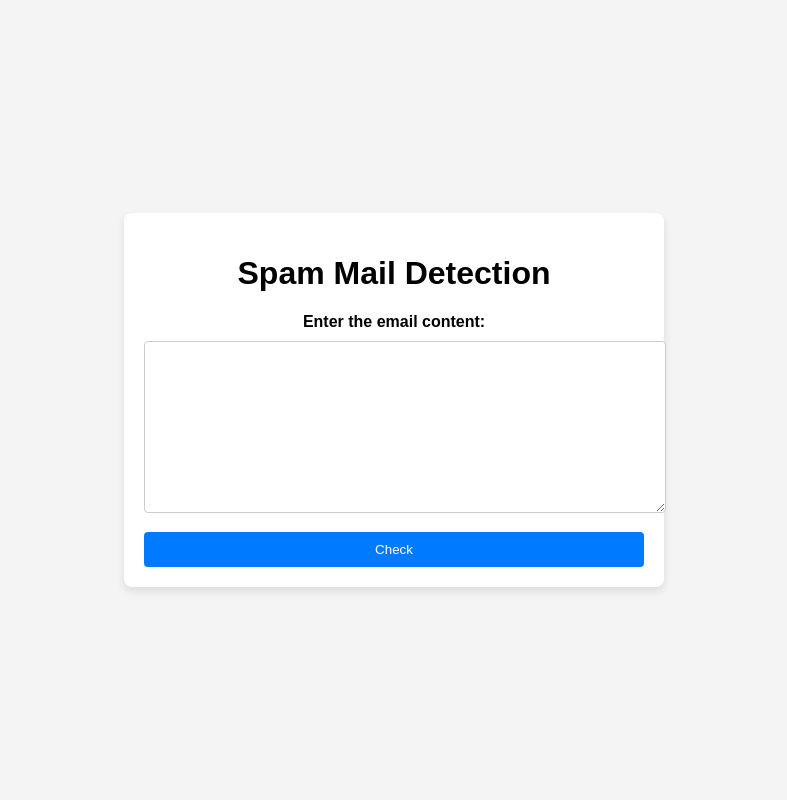
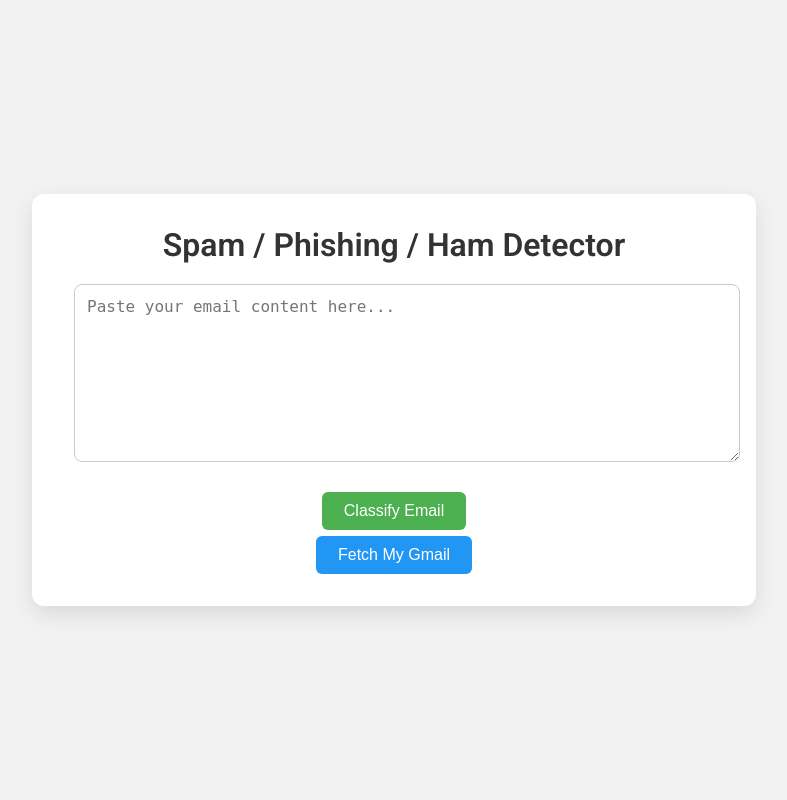
Before and after one commit to yamini749/Spam-Mail-Detection, a Flask app: page / in a window 1280 px wide. Shown: the whole page, without its empty margins (246-1033 px from the left). Run offline with Flask 3, Linux system fonts and the light colour scheme; parts of the project's set-up code (start-up, migrations or seed data) failed here and were passed over.

Commit message:
Add files via upload

```diff
--- a/templates/index.html
+++ b/templates/index.html
@@ -1,93 +1,75 @@
 <!DOCTYPE html>
 <html lang="en">
 <head>
-    <meta charset="UTF-8">
-    <meta name="viewport" content="width=device-width, initial-scale=1.0">
-    <title>Spam Mail Detection</title>
-    <style>
-        body {
-            display: flex;
-            flex-direction: column;
-            justify-content: center;
-            align-items: center;
-            min-height: 100vh;
-            margin: 0;
-            font-family: Arial, sans-serif;
-            background-color: #f4f4f4;
-        }
-
-        form {
-            background: #fff;
-            padding: 20px;
-            border-radius: 8px;
-            box-shadow: 0 4px 8px rgba(0, 0, 0, 0.1);
-            max-width: 500px;
-            width: 100%;
-            text-align: center;
-        }
-
-        h1 {
-            text-align: center;
-        }
-
-        label {
-            display: block;
-            margin-bottom: 10px;
-            font-weight: bold;
-        }
-
-        textarea {
-            width: 100%;
-            padding: 10px;
-            margin-bottom: 15px;
-            border-radius: 4px;
-            border: 1px solid #ccc;
-            resize: vertical;
-        }
-
-        input[type="submit"] {
-            background-color: #007BFF;
-            color: #fff;
-            padding: 10px 15px;
-            border: none;
-            border-radius: 4px;
-            cursor: pointer;
-            width: 100%;
-        }
-
-        input[type="submit"]:hover {
-            background-color: #0056b3;
-        }
-
-        .prediction {
-            margin-top: 20px;
-            background: #fff;
-            padding: 15px;
-            border-radius: 8px;
-            box-shadow: 0 4px 8px rgba(0, 0, 0, 0.1);
-            max-width: 500px;
-            width: 100%;
-            text-align: center;
-        }
-
-        h2 {
-            color: #333;
-            margin: 0;
-        }
-    </style>
+  <meta charset="UTF-8">
+  <title>Email Classifier</title>
+  <meta name="viewport" content="width=device-width, initial-scale=1">
+  <link href="https://fonts.googleapis.com/css2?family=Roboto:wght@400;600&display=swap" rel="stylesheet">
+  <style>
+    body {font-family:'Roboto',sans-serif;background:#f2f2f2;margin:0;height:100vh;display:flex;align-items:center;justify-content:center;}
+    .container {background:#fff;padding:32px 42px;border-radius:12px;box-shadow:0 8px 22px rgba(0,0,0,.1);width:100%;max-width:640px;text-align:center;}
+    textarea {width:100%;border:1px solid #ccc;border-radius:8px;padding:12px;font-size:16px;resize:vertical;margin-bottom:20px;}
+    button {background:#4CAF50;color:#fff;border:none;border-radius:6px;padding:10px 22px;font-size:16px;cursor:pointer;margin-top:6px;}
+    button:hover {background:#45a049;}
+    h1 {margin:0 0 20px;color:#333;}
+    h2 {margin-top:26px;color:#444;}
+    .label {font-weight:700;}
+    #confidenceBox,#explanationBox {display:none;background:#fafafa;border-radius:8px;padding:15px;margin-top:14px;text-align:left;}
+    ul {list-style:none;padding:0;} li {margin:6px 0;}
+    .explanation {background:#fff;padding:12px;border-radius:8px;overflow-x:auto;}
+    .btn-blue {background:#2196F3;}
+    .btn-blue:hover {background:#1e87e5;}
+  </style>
 </head>
 <body>
+  <div class="container">
+    <h1>Spam / Phishing / Ham Detector</h1>
+
+    <!-- Form 1: classify pasted email -->
     <form method="POST" action="/predict">
-        <h1>Spam Mail Detection</h1>
-        <label for="email_text">Enter the email content:</label>
-        <textarea id="email_text" name="email_text" rows="10" cols="50"></textarea>
-        <input type="submit" value="Check">
+      <textarea name="email_text" rows="8" placeholder="Paste your email content here...">{{ original or '' }}</textarea><br>
+      <button type="submit">Classify Email</button>
+    </form>
+
+    <!-- Form 2: fetch recent Gmail -->
+    <form method="POST" action="/fetch-email">
+      <button type="submit" class="btn-blue">Fetch My Gmail</button>
     </form>
 
     {% if prediction %}
-    <div class="prediction">
-        <h2>Prediction: {{ prediction }}</h2>
-    </div>
+      <h2>Prediction: <span class="label">{{ prediction }}</span></h2>
+
+      <!-- Confidence Toggle -->
+      <button onclick="toggleConfidence()">Show Confidence</button>
+      <div id="confidenceBox">
+        <h3>Confidence Scores</h3>
+        <ul>
+          {% for cls, prob in probabilities.items() %}
+            <li><strong>{{ cls.title() }}</strong>: {{ prob }}</li>
+          {% endfor %}
+        </ul>
+      </div>
+
+      <!-- Explanation Toggle -->
+      <button onclick="toggleExplanation()">Show Explanation</button>
+      <div id="explanationBox">
+        <h3>Explanation</h3>
+        <div class="explanation">
+          {{ explanation_html | safe }}
+        </div>
+      </div>
     {% endif %}
+  </div>
+
+  <script>
+    function toggleConfidence() {
+      const box = document.getElementById('confidenceBox');
+      box.style.display = (box.style.display === 'none' || box.style.display === '') ? 'block' : 'none';
+    }
+    function toggleExplanation() {
+      const box = document.getElementById('explanationBox');
+      box.style.display = (box.style.display === 'none' || box.style.display === '') ? 'block' : 'none';
+    }
+  </script>
 </body>
 </html>
```
